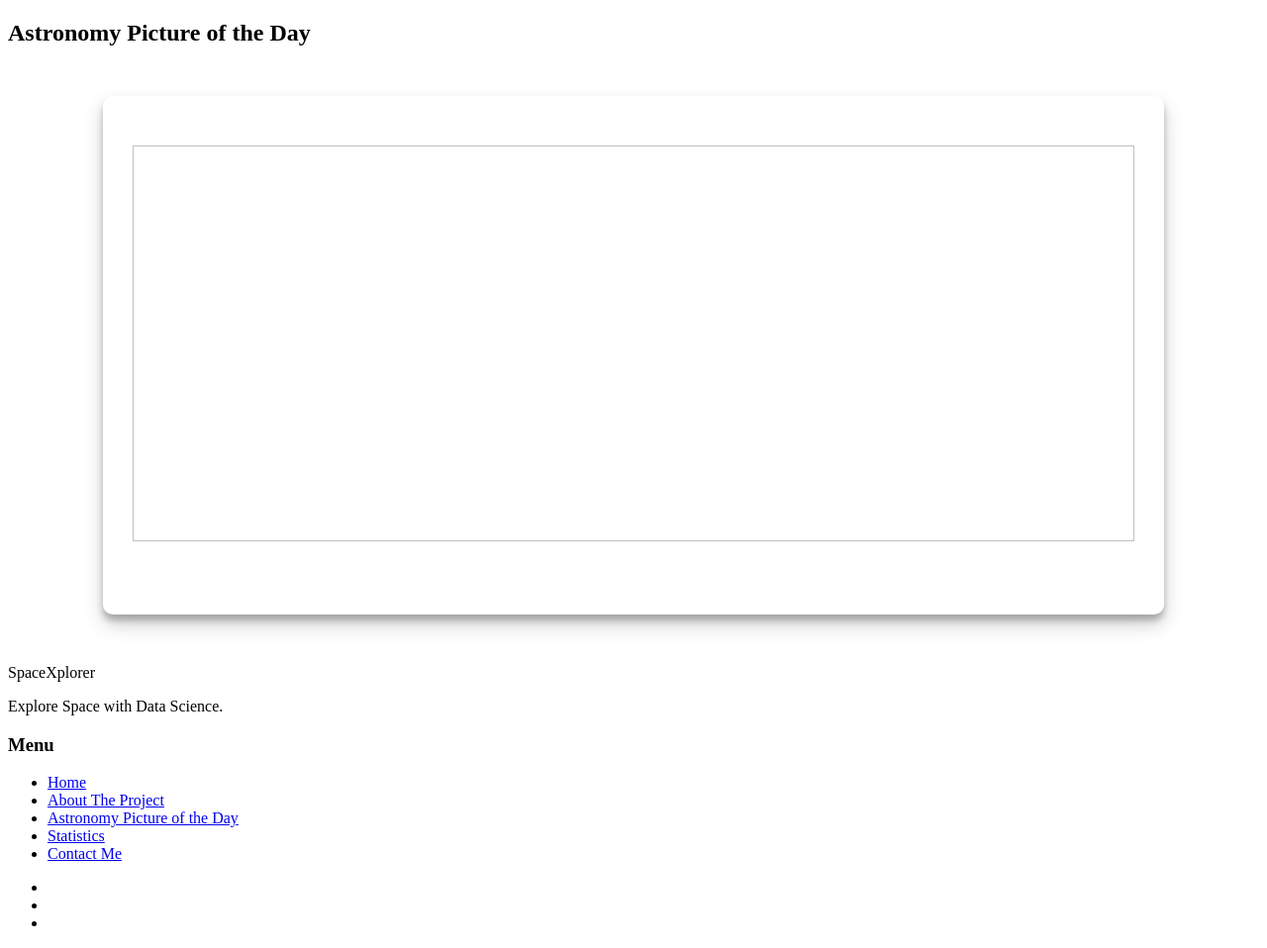
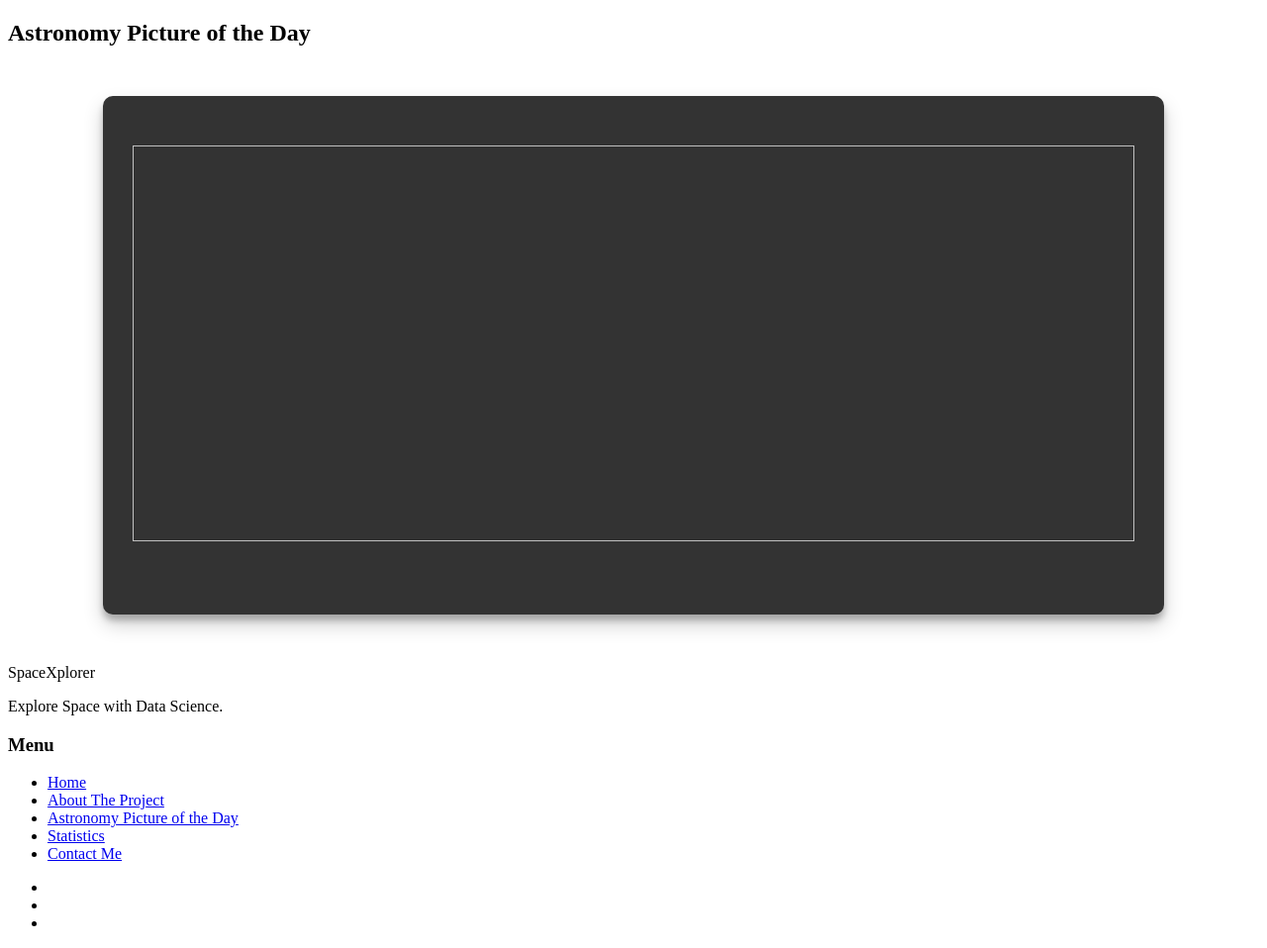
Before and after one commit to renatogusani/SpaceXplorer, a Jekyll site: the page built from _pages/page2.html, in a window 1280 px wide. Shown: the part 208-1166 px from the top of the page at 99% size. Built offline with Jekyll 4.4.1, drawn with Linux system fonts in a browser that asks for light colours.

Commit message:
Update apod.html

```diff
--- a/_includes/apod.html
+++ b/_includes/apod.html
@@ -7,14 +7,15 @@
     box-shadow: 0 10px 20px rgba(0, 0, 0, 0.19), 0 6px 6px rgba(0, 0, 0, 0.23);
     border-radius: 10px;
     overflow: hidden;
-    background-color: #fff;
+    background-color: #333;
+    color: #fff;
     padding: 30px;
   }
 
   #apod-title {
     font-size: 1.5em;
     margin: 0;
-    color: #333;
+    color: #fff;
   }
 
   #apod-image {
@@ -26,7 +27,7 @@
 
   #apod-explanation {
     font-size: 1.2em;
-    color: #333;
+    color: #fff;
     margin: 20px 0;
     text-align: left;
   }
@@ -50,7 +51,7 @@
     apodExplanation.textContent = data.explanation;
   };
 
-  fetch("https://api.nasa.gov/planetary/apod?api_key=1ZSBQ0Aj50uSrkIbBMDtIu4cs2h65LTOLtgrdWG7")
+  fetch("https://api.nasa.gov/planetary/apod?api_key=your-api-key")
     .then(res => res.json())
     .then(displayAPOD);
 </script>
```
